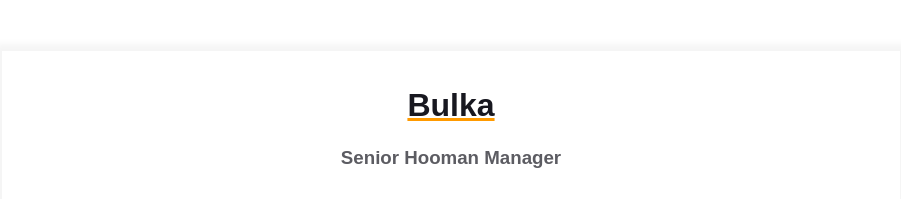
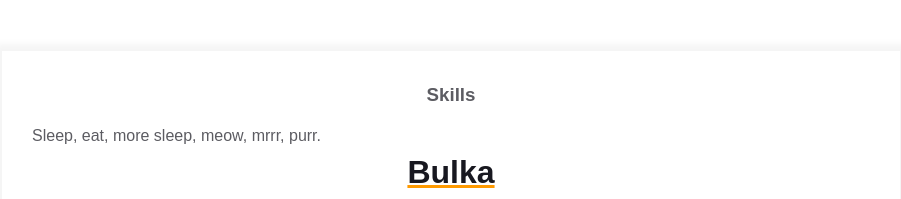
Before and after one commit to elcaesar/homepage, a plain HTML site: page index.html in a window 1280 px wide. Shown: the top 199 px of the page, without its empty margins (189-1090 px from the left). Drawn offline with Linux system fonts and the light colour scheme.

Commit message:
Added skills block

```diff
--- a/index.html
+++ b/index.html
@@ -11,7 +11,10 @@
       <div class="resume">
         <div class="container">
           <div class="resume__block">
-
+            <div class="skills">
+              <h3 class="skills__header">Skills</h3>
+              <p class="skills__text">Sleep, eat, more sleep, meow, mrrr, purr.</p>
+            </div>
             <h1 class="contact-info__header">Bulka</h1>
             <h3 class="contact-info__sub-header">Senior Hooman Manager</h3>
 
```
